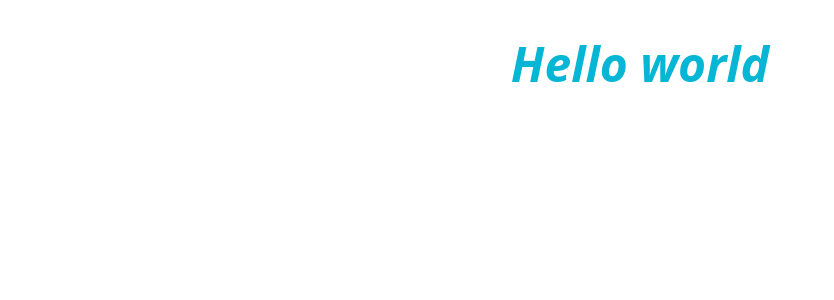
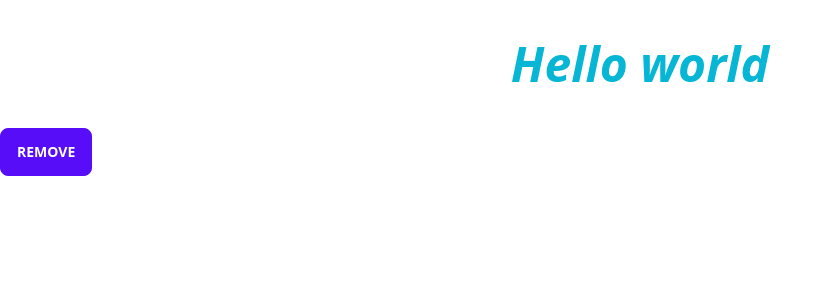
Before and after one commit to JawadErfani01/GithubFounder, a React (Create React App) app: page / in a window 1280 px wide. Shown: the top 300 px of the page, without its empty margins (0-834 px from the left). Built offline with nearby package versions, Linux system fonts and the light colour scheme.

Commit message:
daisyui added

```diff
--- a/package.json
+++ b/package.json
@@ -6,10 +6,13 @@
     "@testing-library/jest-dom": "^5.16.4",
     "@testing-library/react": "^13.3.0",
     "@testing-library/user-event": "^13.5.0",
+    "daisyui": "^2.15.2",
     "react": "^18.1.0",
     "react-dom": "^18.1.0",
+    "react-router-dom": "^6.3.0",
     "react-scripts": "5.0.1",
-    "web-vitals": "^2.1.4"
+    "web-vitals": "^2.1.4",
+    "yarn": "^1.22.18"
   },
   "scripts": {
     "start": "react-scripts start",
--- a/src/App.js
+++ b/src/App.js
@@ -4,6 +4,7 @@ function App() {
       <h1 className="text-5xl text-cyan-500 text-center font-bold p-10 italic">
         Hello world
       </h1>
+      <button className="btn btn-primary">Remove</button>
     </div>
   )
 }
--- a/tailwind.config.js
+++ b/tailwind.config.js
@@ -3,5 +3,5 @@ module.exports = {
   theme: {
     extend: {}
   },
-  plugins: []
+  plugins: [require("daisyui")]
 }
```
Also changed, not shown: src/setupTests.js (deleted, +0 -5 lines), 2 other files (tests, documents, lock files or other folders).
